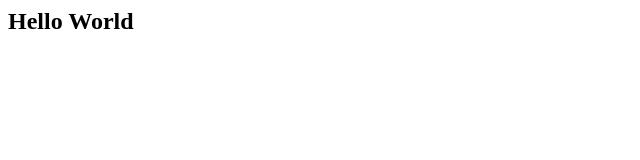
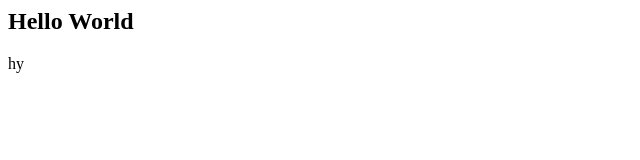
Before and after one commit to easa24866-cmyk/My-First-Project, a plain HTML site: page index.html in a window 1280 px wide. Shown: the full height of the page, 0-640 px from the left. Drawn offline with Linux system fonts and the light colour scheme.

Commit message:
add new file

```diff
--- a/index.html
+++ b/index.html
@@ -1 +1,2 @@
 <h2>Hello World</h2>
+<p>hy</p>
```
Also changed, not shown: 1 other file.
